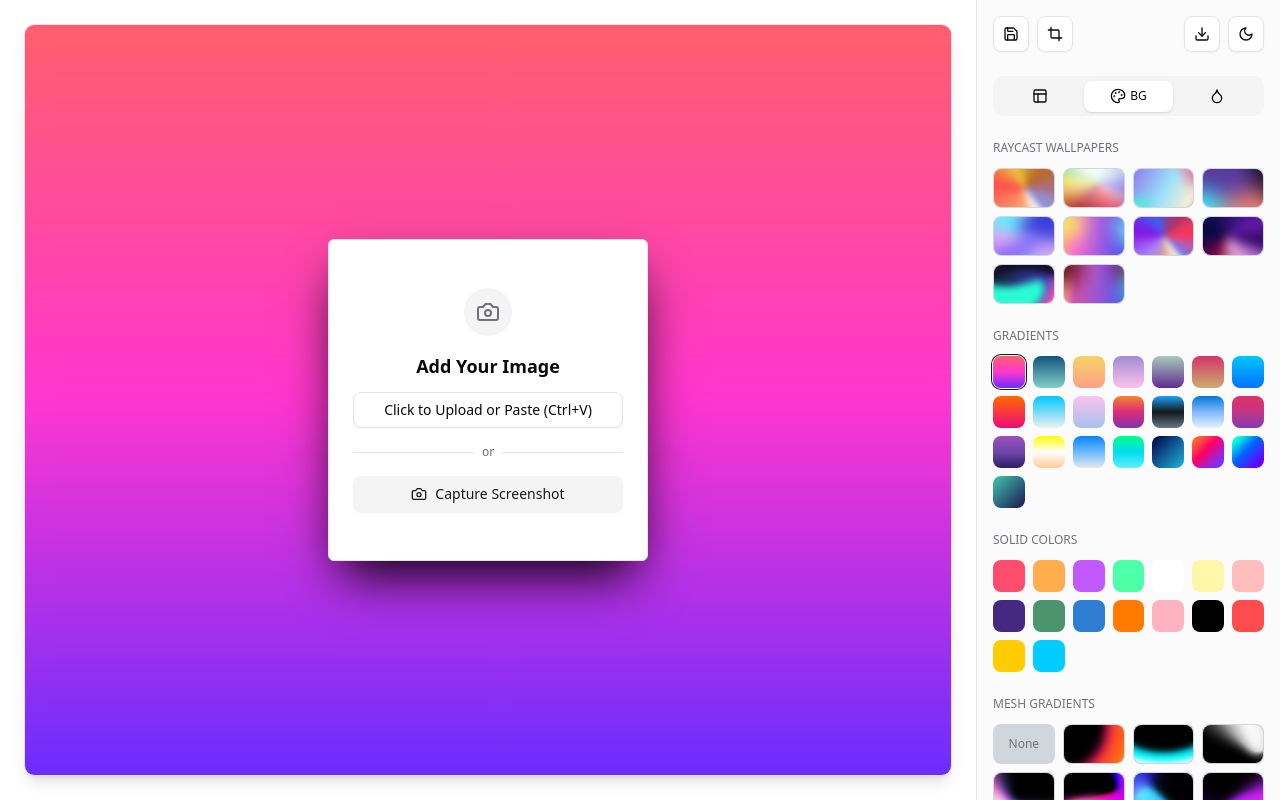
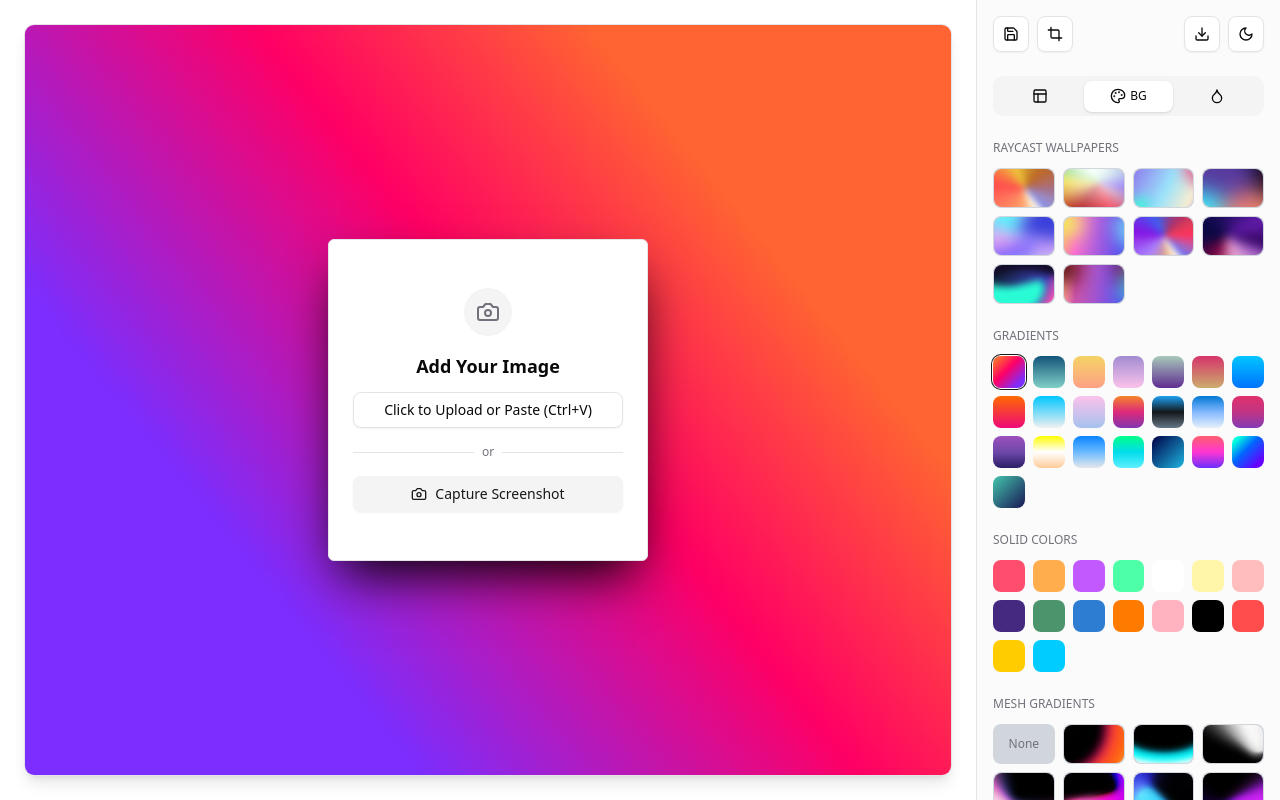
Before and after one commit to zohaib-nawaz77/The-Artify, a React (Vite) app: page / in a window 1280 px wide. Built offline with nearby package versions, Linux system fonts and the light colour scheme.

Commit message:
image quality improvement

```diff
--- a/data/data.js
+++ b/data/data.js
@@ -1,6 +1,7 @@
 // Predefined gradients
 export const gradients = {
-  "gradient-1": "linear-gradient(to bottom, #ff5f6d, #ff36d0, #6b2dff)",
+  "gradient-1":
+    "linear-gradient(135deg, #ff6432 12.8%, #ff0065 43.52%, #7b2eff 84.34%)",
   "gradient-2": "linear-gradient(to bottom, #13547a, #80d0c7)",
   "gradient-3": "linear-gradient(to bottom, #f6d365, #fda085)",
   "gradient-4": "linear-gradient(to bottom, #a18cd1, #fbc2eb)",
@@ -19,8 +20,7 @@ export const gradients = {
   "gradient-17": "linear-gradient(to bottom, #0a84ff, #6bbaff, #e5e7eb)", // macOS Monterey blue to light gray
   "gradient-18": "linear-gradient(to bottom, #00ff87, #00ddeb, #60efff)", // Discord nitro green to cyan sparkle
   "gradient-19": "linear-gradient(135deg, #000046, #1cb5e0)",
-  "gradient-20":
-    "linear-gradient(135deg, #ff6432 12.8%, #ff0065 43.52%, #7b2eff 84.34%)",
+  "gradient-20": "linear-gradient(to bottom, #ff5f6d, #ff36d0, #6b2dff)",
   "gradient-21":
     "linear-gradient(135deg, #00ffe0 12.8%, #0066ff 43.52%, #6600ff 84.34%)",
   "gradient-22": "linear-gradient(135deg, #43c6ac, #191654)",
--- a/src/App.jsx
+++ b/src/App.jsx
@@ -89,7 +89,7 @@ const App = () => {
       backgroundColor,
       selectedOverlay,
       selectedMeshGradient,
-      selectedRaycastWallpeper,
+      selectedRaycastWallpaper,
       opacity,
       noiseAmount,
       uploadedImage,  //because you cant save an image in localStorage wo converting it to some string address thats why 64base dataurl
--- a/src/layout/Canvas.jsx
+++ b/src/layout/Canvas.jsx
@@ -4,6 +4,18 @@ import { Card, CardContent } from '@/components/ui/card';
 import { Button } from '@/components/ui/button';
 import { Separator } from '@/components/ui/separator';
 import { gradients, magicGradients, overlays, meshGradients, solidColors, raycastWallpapers } from '../../data/data';
+
+// ---------- utils ----------
+const preloadImage = (src) =>
+    new Promise((resolve, reject) => {
+        const img = new Image();
+        img.decoding = 'sync';
+        img.loading = 'eager';
+        img.onload = () => resolve(img);
+        img.onerror = reject;
+        img.src = src;
+    });
+
 
 const Canvas = ({
     imageRadius,
@@ -26,7 +38,7 @@ const Canvas = ({
     const overlayLayerRef = useRef(null);
     const noiseLayerRef = useRef(null);
     const [canvasDimensions, setCanvasDimensions] = useState({ width: 0, height: 0, dpr: 1 });
-    const [shadowIntensity, setShadowIntensity] = useState(0.5); // Control shadow intensity
+    const [shadowIntensity, setShadowIntensity] = useState(0.6); // Control shadow intensity
     const imageObjectRef = useRef(null);
     const meshImageRef = useRef(null);
     const raycastImageRef = useRef(null);
@@ -158,70 +170,49 @@ const Canvas = ({
 
     // Render mesh gradient when it changes
     useEffect(() => {
-        if (selectedMeshGradient && selectedMeshGradient !== 'none') {
-            const mesh = meshGradients.find(m => m.id === selectedMeshGradient);
-            if (mesh && mesh.src) {
-                const img = new Image();
-                img.setAttribute('decoding', 'sync');
-                img.setAttribute('loading', 'eager');
-                img.src = mesh.src;
-                img.onload = () => {
-                    meshImageRef.current = img;
-                    renderBackgroundLayer();
-                    compositeAllLayers();
-                };
-            }
-        } else {
+        if (!selectedMeshGradient || selectedMeshGradient === 'none') {
             meshImageRef.current = null;
             renderBackgroundLayer();
             compositeAllLayers();
+            return;
         }
+        const mesh = meshGradients.find(m => m.id === selectedMeshGradient);
+        if (!mesh?.src) return;
+        preloadImage(mesh.src)
+            .then(img => { meshImageRef.current = img; })
+            .finally(() => { renderBackgroundLayer(); compositeAllLayers(); });
     }, [selectedMeshGradient]);
 
     // Render raycast wallpaper when it changes
     useEffect(() => {
-        if (selectedRaycastWallpaper && selectedRaycastWallpaper !== 'none') {
-            const raycast = raycastWallpapers.find(m => m.id === selectedRaycastWallpaper);
-            if (raycast && raycast.src) {
-                const img = new Image();
-                img.setAttribute('decoding', 'sync');
-                img.setAttribute('loading', 'eager');
-                img.src = raycast.src;
-                img.onload = () => {
-                    raycastImageRef.current = img;
-                    renderBackgroundLayer();
-                    compositeAllLayers();
-                };
-            }
-        } else {
+  if (!selectedRaycastWallpaper || selectedRaycastWallpaper === 'none') {
     raycastImageRef.current = null;
     renderBackgroundLayer();
     compositeAllLayers();
+    return;
   }
+  const ray = raycastWallpapers.find(r => r.id === selectedRaycastWallpaper);
+  if (!ray?.src) return;
+  preloadImage(ray.src)
+    .then(img => { raycastImageRef.current = img; })
+    .finally(() => { renderBackgroundLayer(); compositeAllLayers(); });
 }, [selectedRaycastWallpaper]);
-
 
     // Render overlay when it changes
  useEffect(() => {
-        if (selectedOverlay && selectedOverlay !== 'none') {
-            const overlay = overlays.find(o => o.id === selectedOverlay);
-            if (overlay && overlay.src) {
-                const img = new Image();
-                img.setAttribute('decoding', 'sync');
-                img.setAttribute('loading', 'eager');
-                img.src = overlay.src;
-                img.onload = () => {
-                    overlayImageRef.current = img;
-                    renderOverlayLayer();
-                    compositeAllLayers();
-                };
-            }
-        } else {
+  if (!selectedOverlay || selectedOverlay === 'none') {
     overlayImageRef.current = null;
     clearLayer(overlayLayerRef.current);
     compositeAllLayers();
+    return;
   }
+  const overlay = overlays.find(o => o.id === selectedOverlay);
+  if (!overlay?.src) return;
+  preloadImage(overlay.src)
+    .then(img => { overlayImageRef.current = img; })
+    .finally(() => { renderOverlayLayer(); compositeAllLayers(); });
 }, [selectedOverlay]);
+
 
     // Render image layer when scale or radius changes
     useEffect(() => {
@@ -255,85 +246,91 @@ const Canvas = ({
   const linearMatch = gradientStr.match(/linear-gradient\(([^)]+)\)/);
   const radialMatch = gradientStr.match(/radial-gradient\(([^)]+)\)/);
 
-        // Apply DPR to dimensions for high-quality gradients
-        width = width * dpr;
-        height = height * dpr;
+  // physical pixels
+  const physW = width * dpr;
+  const physH = height * dpr;
+
+  const ctx = bgLayerRef.current.getContext('2d');
 
   if (linearMatch) {
     const params = linearMatch[1].split(',').map(s => s.trim());
     let angle = '0deg';
     let colors = params;
 
-            if (params[0].startsWith('to ') || params[0].match(/^\d+deg/)) {
+    if (params[0].startsWith('to ') || /^\d+deg/.test(params[0])) {
       angle = params.shift();
     }
 
-            const colorStops = colors.map(color => {
-                const [col, stop] = color.split(' ');
+    const colorStops = colors.map(c => {
+      const [col, stop] = c.trim().split(' ');
       return { color: col, stop: stop ? parseFloat(stop) / 100 : null };
     });
 
-            let gradient;
+    let g;
     if (angle.startsWith('to ')) {
-                const direction = angle.replace('to ', '');
-                if (direction === 'bottom') {
-                    gradient = bgLayerRef.current.getContext('2d').createLinearGradient(0, 0, 0, height);
-                } else if (direction === 'right') {
-                    gradient = bgLayerRef.current.getContext('2d').createLinearGradient(0, 0, width, 0);
-                } else if (direction === 'top') {
-                    gradient = bgLayerRef.current.getContext('2d').createLinearGradient(0, height, 0, 0);
-                } else if (direction === 'left') {
-                    gradient = bgLayerRef.current.getContext('2d').createLinearGradient(width, 0, 0, 0);
+      const dir = angle.replace('to ', '');
+      switch (dir) {
+        case 'bottom':
+          g = ctx.createLinearGradient(0, 0, 0, physH);
+          break;
+        case 'right':
+          g = ctx.createLinearGradient(0, 0, physW, 0);
+          break;
+        case 'top':
+          g = ctx.createLinearGradient(0, physH, 0, 0);
+          break;
+        case 'left':
+          g = ctx.createLinearGradient(physW, 0, 0, 0);
+          break;
+        default:
+          g = ctx.createLinearGradient(0, 0, physW, 0);
       }
     } else {
-                const deg = parseFloat(angle) * Math.PI / 180;
-                const dx = Math.cos(deg) * width;
-                const dy = Math.sin(deg) * height;
-                gradient = bgLayerRef.current.getContext('2d').createLinearGradient(
-                    width / 2 - dx / 2, height / 2 - dy / 2,
-                    width / 2 + dx / 2, height / 2 + dy / 2
+      const rad = parseFloat(angle) * Math.PI / 180;
+      const dx = Math.cos(rad) * physW;
+      const dy = Math.sin(rad) * physH;
+      g = ctx.createLinearGradient(
+        physW / 2 - dx / 2,
+        physH / 2 - dy / 2,
+        physW / 2 + dx / 2,
+        physH / 2 + dy / 2
       );
     }
 
-            colorStops.forEach(({ color, stop }, index) => {
-                gradient.addColorStop(stop || index / (colorStops.length - 1), color);
-            });
-
-            return gradient;
-        } else if (radialMatch) {
-            const params = radialMatch[1].split(',').map(s => s.trim());
-            let shapeAndPos = params[0];
-            let colors = params.slice(1);
-
-            const shapeMatch = shapeAndPos.match(/(circle|ellipse)\s+at\s+(\d+%)\s+(\d+%)/);
-            let gradient;
-            if (shapeMatch) {
-                const [, shape, xPos, yPos] = shapeMatch;
-                const cx = (parseFloat(xPos) / 100) * width;
-                const cy = (parseFloat(yPos) / 100) * height;
-                gradient = bgLayerRef.current.getContext('2d').createRadialGradient(
-                    cx, cy, 0,
-                    cx, cy, Math.max(width, height) / 2
+    colorStops.forEach(({ color, stop }, i) =>
+      g.addColorStop(stop ?? i / (colorStops.length - 1), color)
     );
-            } else {
-                gradient = bgLayerRef.current.getContext('2d').createRadialGradient(
-                    width / 2, height / 2, 0,
-                    width / 2, height / 2, Math.max(width, height) / 2
-                );
+    return g;
   }
 
-            const colorStops = colors.map(color => {
-                const [col, stop] = color.split(' ');
+  if (radialMatch) {
+    const params = radialMatch[1].split(',').map(s => s.trim());
+    const shapePos = params[0];
+    const colors = params.slice(1);
+
+    const m = shapePos.match(/(circle|ellipse)\s+at\s+(\d+%)\s+(\d+%)/);
+    const cx = m ? (parseFloat(m[2]) / 100) * physW : physW / 2;
+    const cy = m ? (parseFloat(m[3]) / 100) * physH : physH / 2;
+
+    const g = ctx.createRadialGradient(
+      cx,
+      cy,
+      0,
+      cx,
+      cy,
+      Math.max(physW, physH) / 2
+    );
+
+    const colorStops = colors.map(c => {
+      const [col, stop] = c.trim().split(' ');
       return { color: col, stop: stop ? parseFloat(stop) / 100 : null };
     });
 
-            colorStops.forEach(({ color, stop }, index) => {
-                gradient.addColorStop(stop || index / (colorStops.length - 1), color);
-            });
-
-            return gradient;
+    colorStops.forEach(({ color, stop }, i) =>
+      g.addColorStop(stop ?? i / (colorStops.length - 1), color)
+    );
+    return g;
   }
-
 
   return null;
 };
```
Lines whose indentation alone changed are shown as unchanged.
